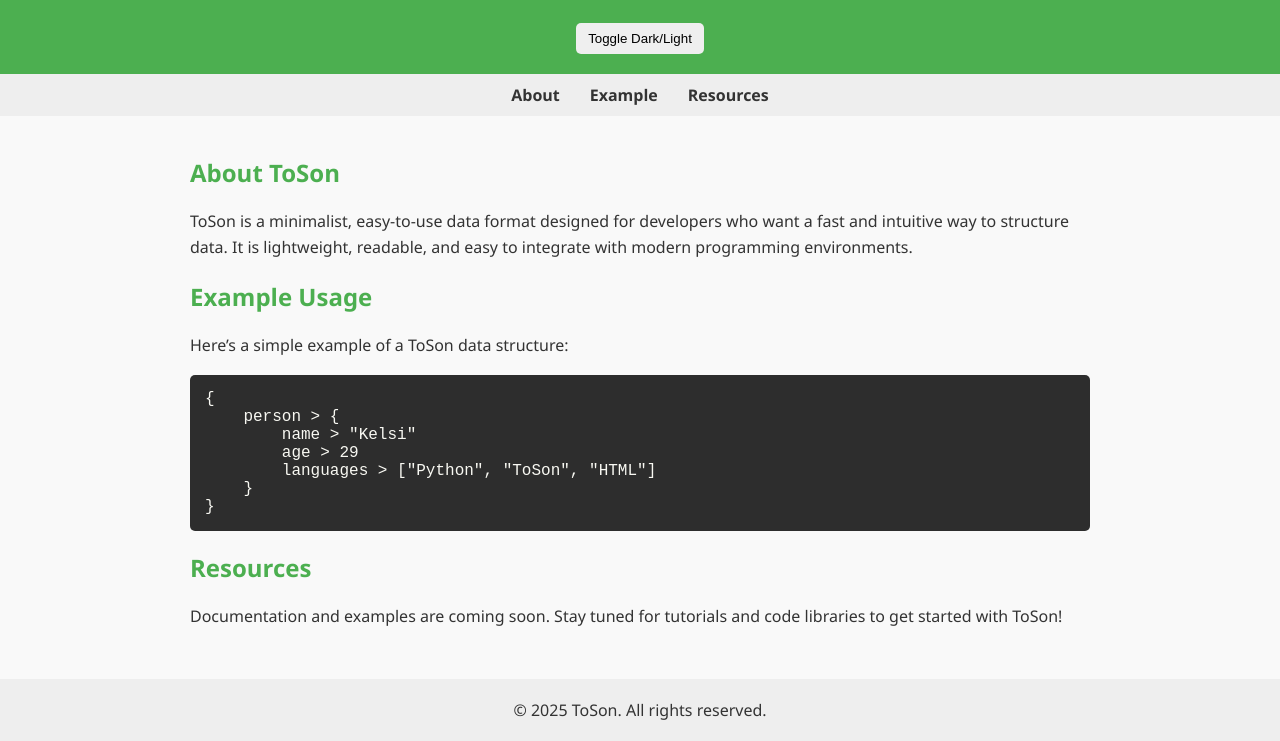
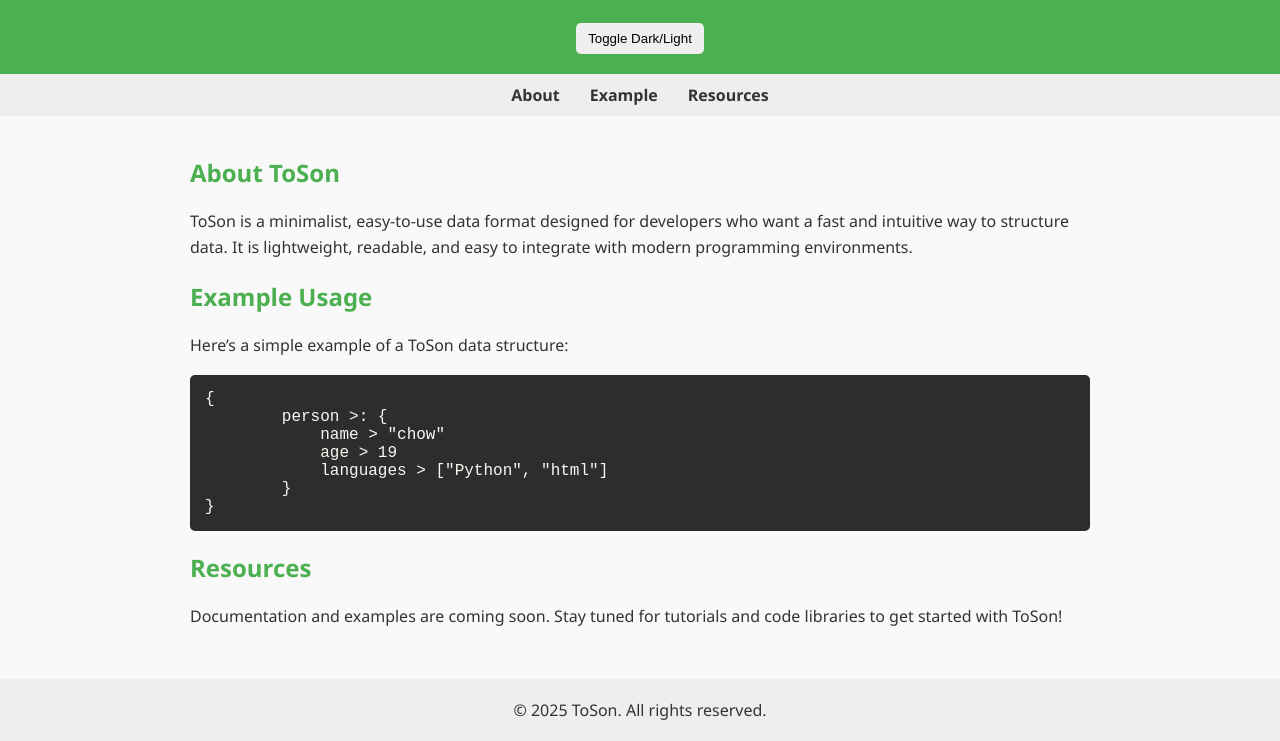
Before and after one commit to ToSonCode/ToSon, a plain HTML site: page index.html in a window 1280 px wide. Shown: the part 146-887 px from the top of the page. Drawn offline with Linux system fonts and the light colour scheme.

Commit message:
Update index.html

```diff
--- a/index.html
+++ b/index.html
@@ -34,11 +34,11 @@
             <h2>Example Usage</h2>
             <p>Here’s a simple example of a ToSon data structure:</p>
             <pre><code>{
-    person > {
-        name > "Kelsi"
-        age > 29
-        languages > ["Python", "ToSon", "HTML"]
-    }
+        person >: {
+            name > "chow"
+            age > 19
+            languages > ["Python", "html"]
+        }
 }</code></pre>
         </section>
 
```
